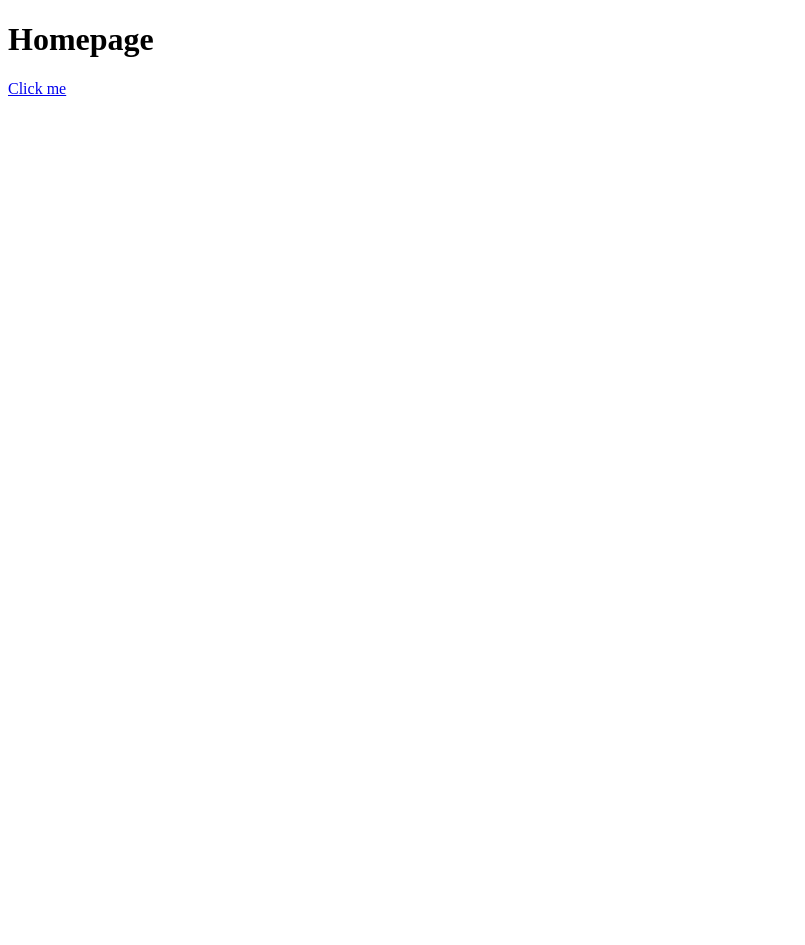
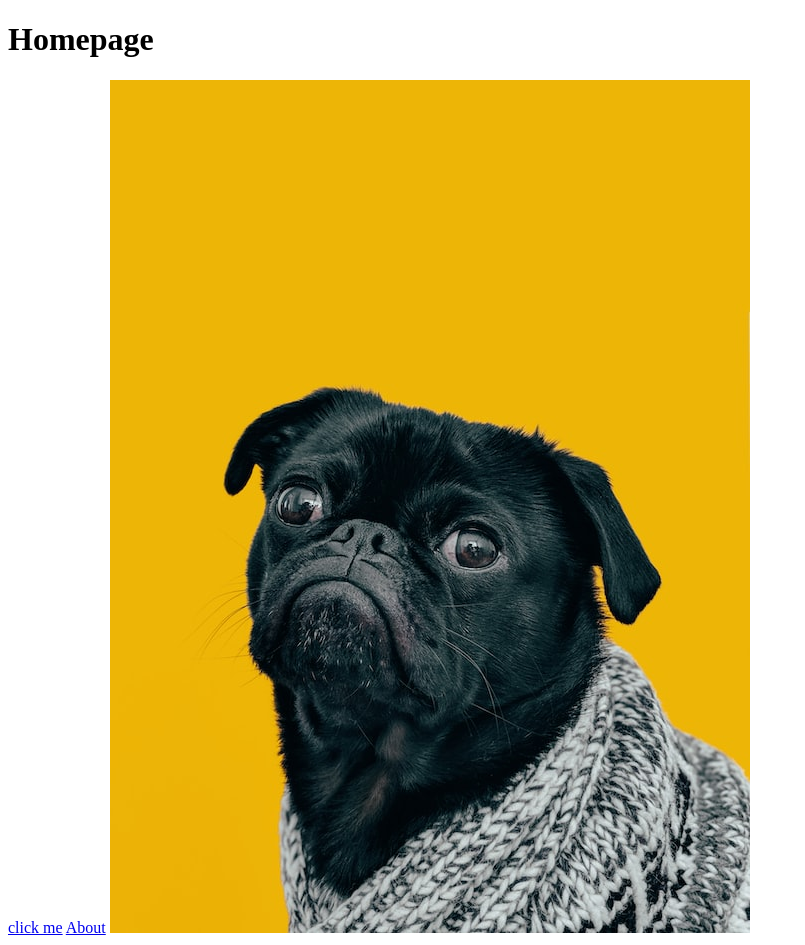
Before and after one commit to Dredz223/The-Odin-Project, a plain HTML site: page odin-link-and-images/index.html in a window 1280 px wide. Shown: the whole page, without its empty margins (0-805 px from the left). Before the commit the page ends 800 px from the top, so only its background shows below. Drawn offline with Linux system fonts and the light colour scheme.

Commit message:
Images
Adding images to our html

```diff
--- a/odin-link-and-images/index.html
+++ b/odin-link-and-images/index.html
@@ -8,5 +8,9 @@
 
     <body>
         <h1>Homepage</h1>
-        <a href="https://www.theodinproject.com/about">Click me</a>
+        <a href="https://www.theodinproject.com/about">click me</a>
+
+        <a href="pages/about.html">About</a>
+
+        <img src="images/dog.jpg">
     </body>
```
Also changed, not shown: odin-link-and-images/images/dog.jpg (added), odin-link-and-images/pages/about.html (renamed from odin-link-and-images/about.html).
